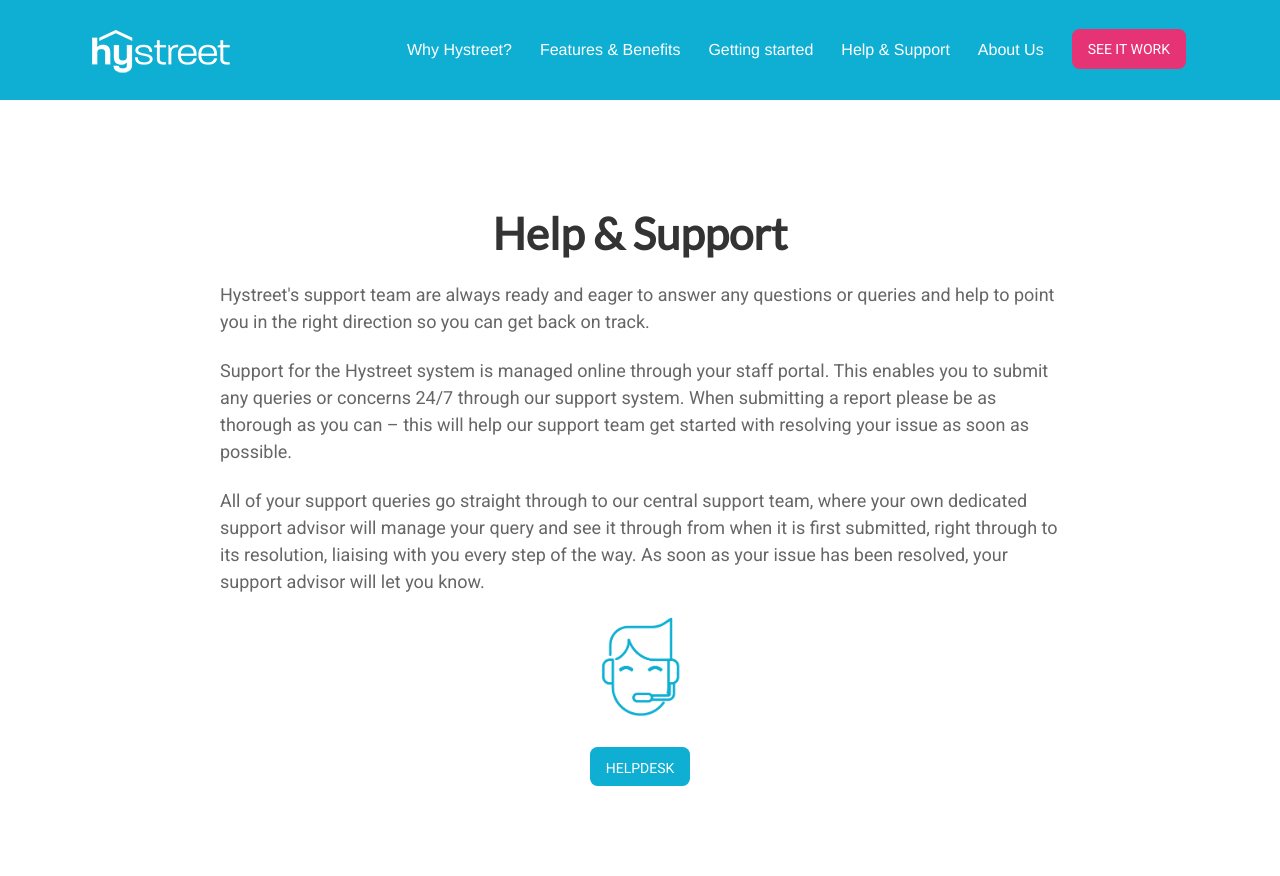
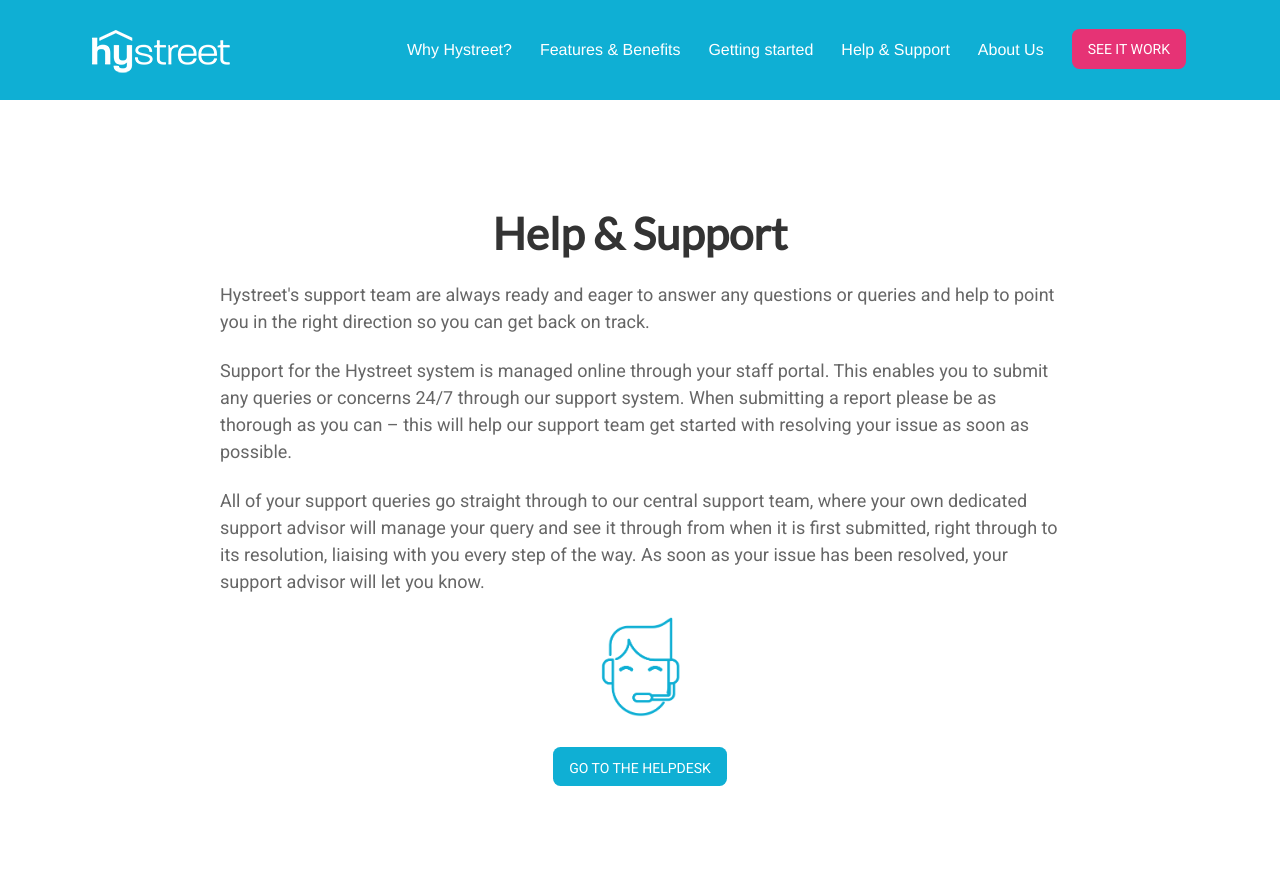
Before and after one commit to hystreet/hystreet.github.io, a Jekyll site: the page built from support/index.html, in a window 1280 px wide. Shown: the top 876 px of the page. Built offline with Jekyll 4.4.1, drawn with Linux system fonts in a browser that asks for light colours; some web fonts are replaced; a script that is not in the unit is left out; grey boxes are pictures that could not be loaded.

Commit message:
Update index.html

```diff
--- a/support/index.html
+++ b/support/index.html
@@ -30,7 +30,7 @@
         <img class="fb-icon text-center" src="/images/support-head.png">
     <br>
         <a class="button button-blue" href="https://hystreet.freshdesk.com/support/home" style="top: 30px;">
-                           Helpdesk
+                           Go to the Helpdesk
           </a>
       </div>
       </div>
```
